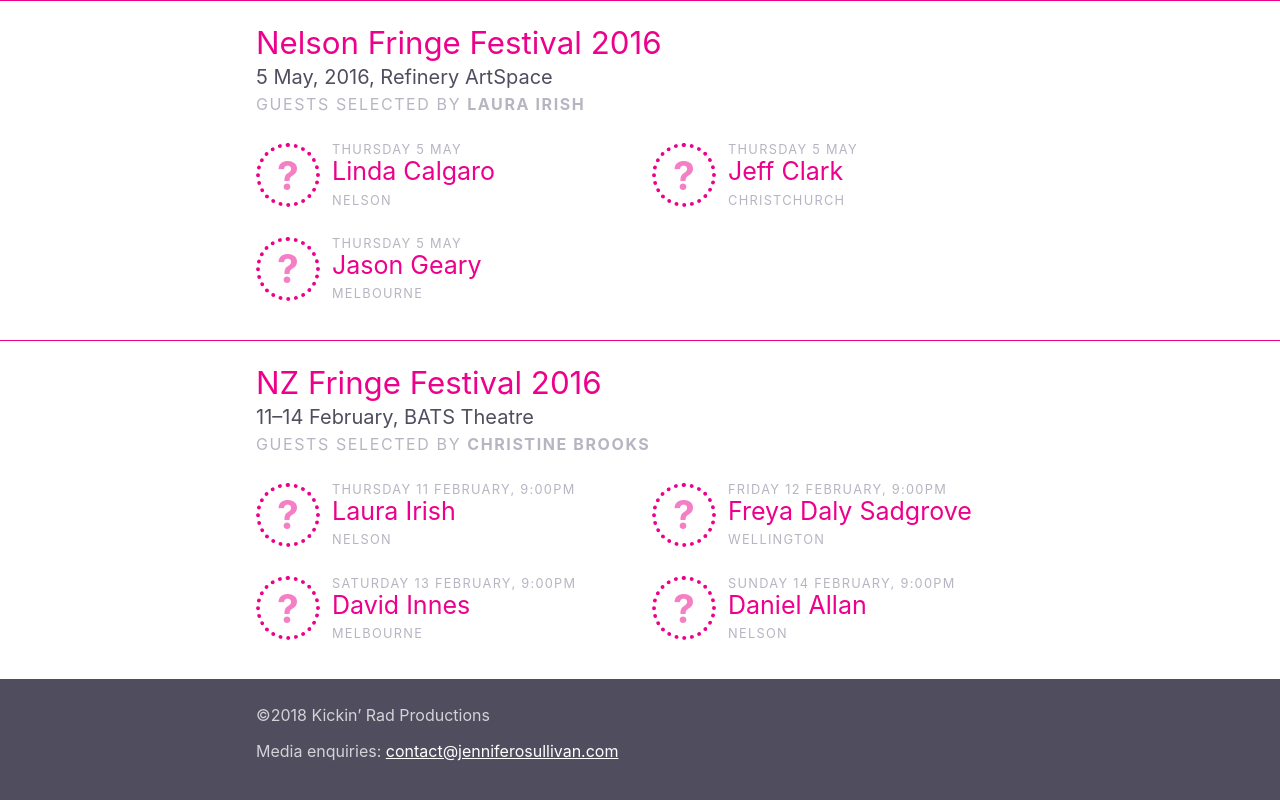
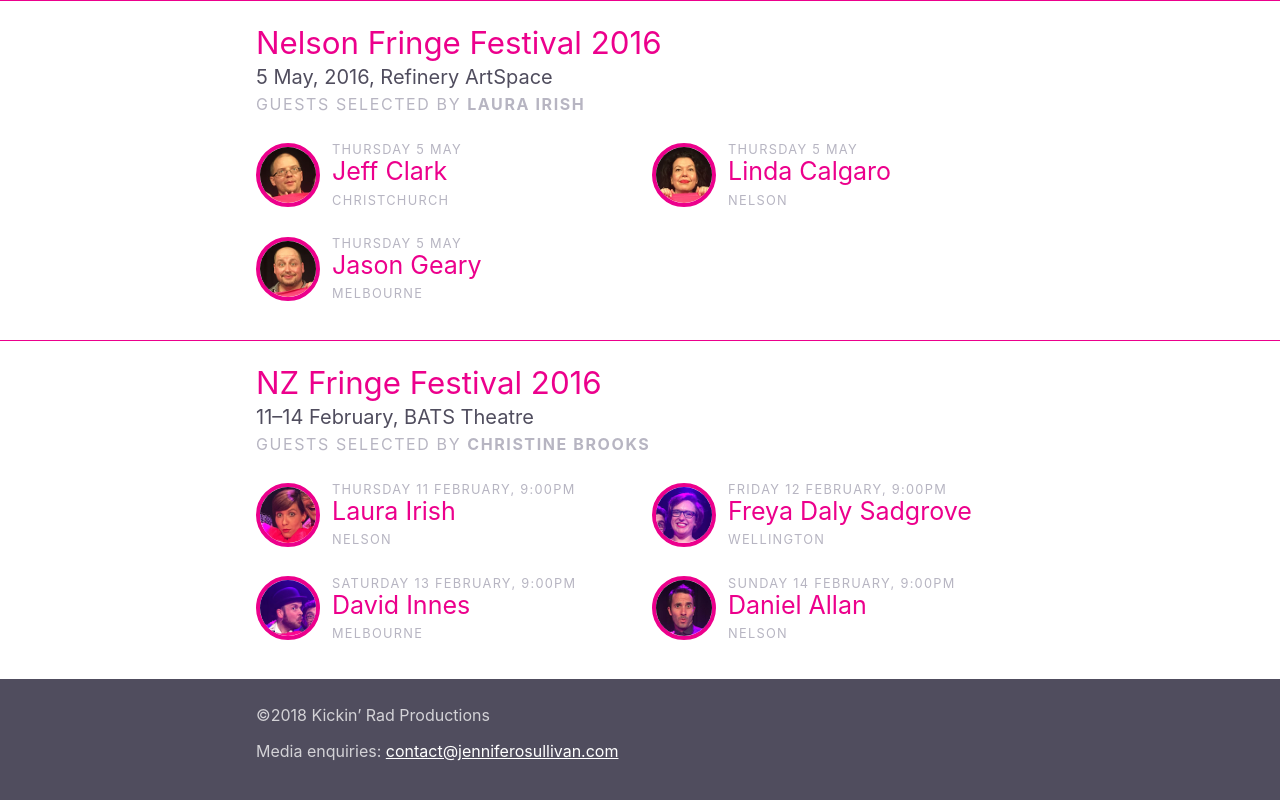
Before and after one commit to fauxparse/awkwardthreesome.nz, a plain HTML site: page index.html in a window 1280 px wide. Shown: the part 1684-2484 px from the top of the page. Drawn offline with Linux system fonts and the light colour scheme; a web font is replaced by a local one.

Commit message:
guest photos

```diff
--- a/index.html
+++ b/index.html
@@ -148,7 +148,19 @@
       <h4>Guests selected by <b>Laura Irish</b></h4>
       <ul class="shows">
         <li class="show">
-          <div class="portrait"></div>
+          <div class="portrait">
+            <img src="images/guests/jeff.jpg" alt="Jeff Clark">
+          </div>
+          <div class="performer">
+            <div class="date">Thursday 5 May</div>
+            <div class="name">Jeff Clark</div>
+            <div class="origin">Christchurch</div>
+          </div>
+        </li>
+        <li class="show">
+          <div class="portrait">
+            <img src="images/guests/linda.jpg" alt="Linda Calgaro">
+          </div>
           <div class="performer">
             <div class="date">Thursday 5 May</div>
             <div class="name">Linda Calgaro</div>
@@ -156,15 +168,9 @@
           </div>
         </li>
         <li class="show">
-          <div class="portrait"></div>
-          <div class="performer">
-            <div class="date">Thursday 5 May</div>
-            <div class="name">Jeff Clark</div>
-            <div class="origin">Christchurch</div>
+          <div class="portrait">
+            <img src="images/guests/jason.jpg" alt="Jason Geary">
           </div>
-        </li>
-        <li class="show">
-          <div class="portrait"></div>
           <div class="performer">
             <div class="date">Thursday 5 May</div>
             <div class="name">Jason Geary</div>
@@ -179,7 +185,9 @@
       <h4>Guests selected by <b>Christine Brooks</b></h4>
       <ul class="shows">
         <li class="show">
-          <div class="portrait"></div>
+          <div class="portrait">
+            <img src="images/guests/laura.jpg" alt="Laura Irish">
+          </div>
           <div class="performer">
             <div class="date">Thursday 11 February, 9:00pm</div>
             <div class="name">Laura Irish</div>
@@ -187,7 +195,9 @@
           </div>
         </li>
         <li class="show">
-          <div class="portrait"></div>
+          <div class="portrait">
+            <img src="images/guests/freya.jpg" alt="Freya Daly Sadgrove">
+          </div>
           <div class="performer">
             <div class="date">Friday 12 February, 9:00pm</div>
             <div class="name">Freya Daly Sadgrove</div>
@@ -195,7 +205,9 @@
           </div>
         </li>
         <li class="show">
-          <div class="portrait"></div>
+          <div class="portrait">
+            <img src="images/guests/david.jpg" alt="David Innes">
+          </div>
           <div class="performer">
             <div class="date">Saturday 13 February, 9:00pm</div>
             <div class="name">David Innes</div>
@@ -203,7 +215,9 @@
           </div>
         </li>
         <li class="show">
-          <div class="portrait"></div>
+          <div class="portrait">
+            <img src="images/guests/dan.jpg" alt="Daniel Allan">
+          </div>
           <div class="performer">
             <div class="date">Sunday 14 February, 9:00pm</div>
             <div class="name">Daniel Allan</div>
--- a/stylesheets/_seasons.scss
+++ b/stylesheets/_seasons.scss
@@ -47,6 +47,13 @@
     display: flex;
     align-items: center;
     justify-content: center;
+    overflow: hidden;
+
+    img {
+      display: block;
+      width: 100%;
+      height: auto;
+    }
 
     &:empty {
       border-style: dotted;
```
Also changed, not shown: css/threesome.css, images/guests/dan.jpg (added), images/guests/david.jpg (added), images/guests/freya.jpg (added), images/guests/jason.jpg (added), images/guests/jeff.jpg (added), images/guests/laura.jpg (added), images/guests/linda.jpg (added), 1 other file.
